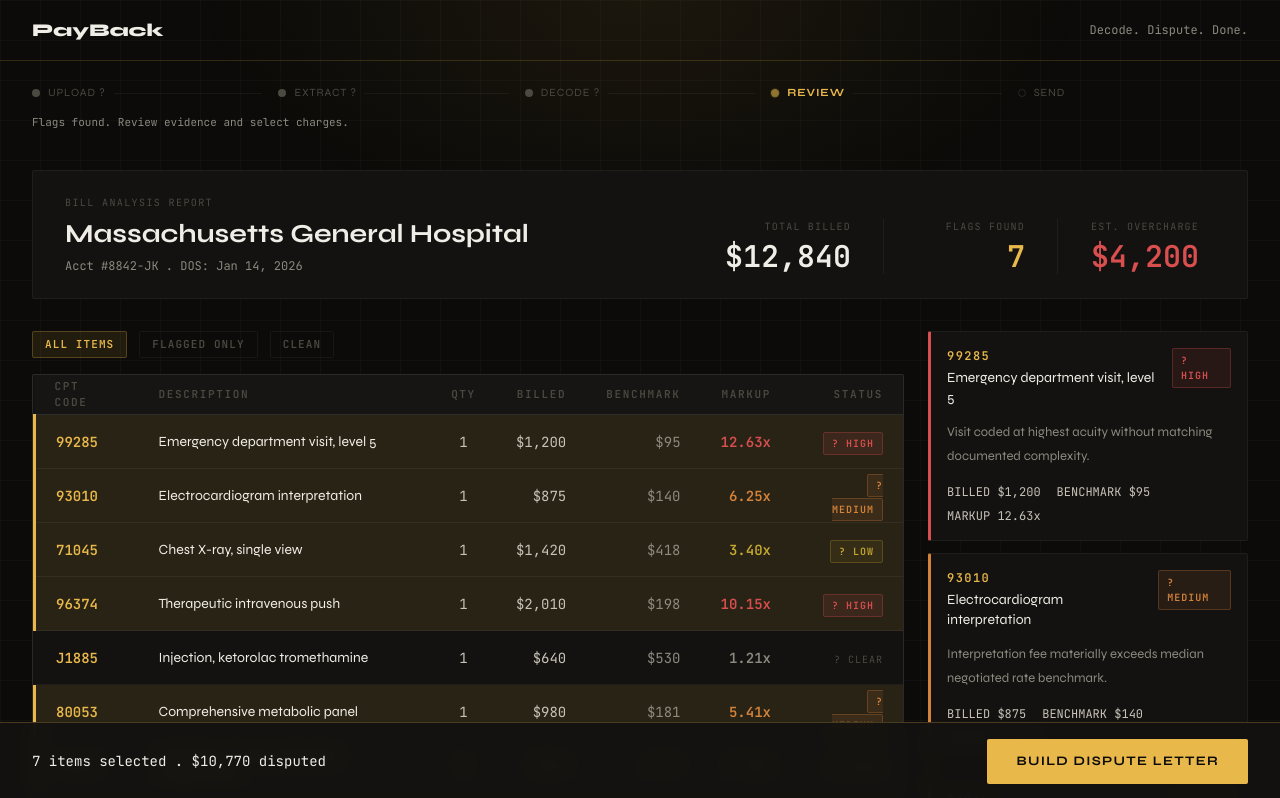
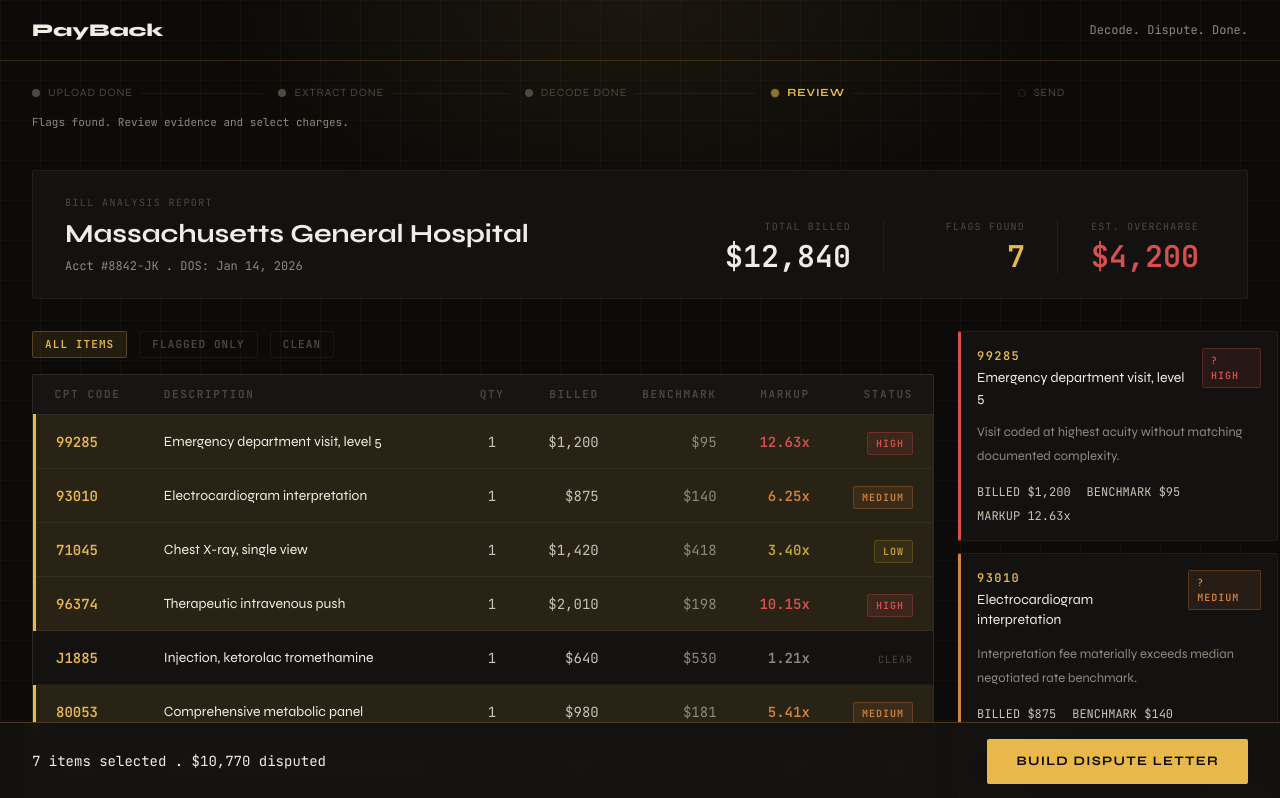
Before and after one commit to Itz-Viggy/payBack, a React (Vite) app in the folder frontend/: page /results/1 in a window 1280 px wide. Shown: the top 798 px of the page. Built offline with nearby package versions, Linux system fonts and the light colour scheme.

Commit message:
Frontend mock up done

```diff
--- a/frontend/src/components/DecodedBillTable.jsx
+++ b/frontend/src/components/DecodedBillTable.jsx
@@ -1,4 +1,4 @@
-import { useMemo, useState } from 'react'
+import { Fragment, useMemo, useState } from 'react'
 import { formatCurrency, formatCurrencyDetailed, formatMarkup } from '../utils/format'
 
 const severityConfig = {
@@ -68,7 +68,8 @@
 
   return (
     <div className="surface-panel overflow-hidden">
-      <table className="w-full border-collapse">
+      <div className="overflow-x-auto">
+        <table className="w-full min-w-[900px] border-collapse">
           <thead>
             <tr className="h-10 border-b border-border-default bg-[rgba(255,255,255,0.01)]">
               <th className="px-5 text-left font-mono text-[11px] uppercase tracking-[0.15em] text-text-muted">CPT Code</th>
@@ -87,9 +88,8 @@
               const expanded = expandedId === item.id
 
               return (
-              <>
+                <Fragment key={item.id}>
                   <tr
-                  key={item.id}
                     className={`h-[54px] cursor-pointer border-b border-border-subtle transition ${
                       selected
                         ? 'bg-amber-dim'
@@ -108,25 +108,34 @@
                     </td>
                     <td className="px-5 font-display text-sm text-text-primary">{item.description}</td>
                     <td className="px-5 text-center font-mono text-sm text-text-code">{item.qty}</td>
-                  <td className="px-5 text-right font-mono text-sm text-text-code">{formatCurrency(item.billed)}</td>
-                  <td className="px-5 text-right font-mono text-sm text-text-secondary">{formatCurrency(item.benchmark)}</td>
+                    <td className="px-5 text-right font-mono text-sm text-text-code">
+                      {formatCurrency(item.billed)}
+                    </td>
+                    <td className="px-5 text-right font-mono text-sm text-text-secondary">
+                      {formatCurrency(item.benchmark)}
+                    </td>
                     <td className={`px-5 text-right font-mono text-sm font-semibold ${getStatusClass(item.markup)}`}>
                       {formatMarkup(item.markup)}
                     </td>
                     <td className="px-5 text-right">
                       {item.severity === 'clear' ? (
-                      <span className="font-mono text-[10px] uppercase tracking-[0.10em] text-text-muted">? CLEAR</span>
+                        <span className="font-mono text-[10px] uppercase tracking-[0.10em] text-text-muted">CLEAR</span>
                       ) : (
-                      <span className={`rounded-sharp border px-2 py-1 font-mono text-[10px] font-semibold uppercase tracking-[0.10em] ${cfg.badge}`}>
-                        ? {cfg.label}
+                        <span
+                          className={`rounded-sharp border px-2 py-1 font-mono text-[10px] font-semibold uppercase tracking-[0.10em] ${cfg.badge}`}
+                        >
+                          {cfg.label}
                         </span>
                       )}
                     </td>
                   </tr>
 
                   {expanded ? (
-                  <tr key={`${item.id}-details`} className="border-b border-border-subtle bg-bg-surface">
-                    <td colSpan={7} className={`border-l-[3px] px-7 py-6 ${selected ? 'border-l-amber' : cfg.panelBorder}`}>
+                    <tr className="border-b border-border-subtle bg-bg-surface">
+                      <td
+                        colSpan={7}
+                        className={`border-l-[3px] px-7 py-6 ${selected ? 'border-l-amber' : cfg.panelBorder}`}
+                      >
                         <div className="grid gap-6 md:grid-cols-2">
                           <div>
                             <p className="font-mono text-[10px] uppercase tracking-[0.12em] text-text-muted">What this means</p>
@@ -163,11 +172,12 @@
                       </td>
                     </tr>
                   ) : null}
-              </>
+                </Fragment>
               )
             })}
           </tbody>
         </table>
       </div>
+    </div>
   )
 }
--- a/frontend/src/components/ProgressTracker.jsx
+++ b/frontend/src/components/ProgressTracker.jsx
@@ -25,7 +25,7 @@
                 }`}
               >
                 {step}
-                {isDone ? ' ?' : ''}
+                {isDone ? ' DONE' : ''}
               </span>
               {index < defaultSteps.length - 1 ? (
                 <span className="hidden h-px flex-1 bg-border-subtle sm:block" />
```
Also changed, not shown: 3 other files (tests, documents, lock files or other folders). Lines whose indentation alone changed are shown as unchanged.
